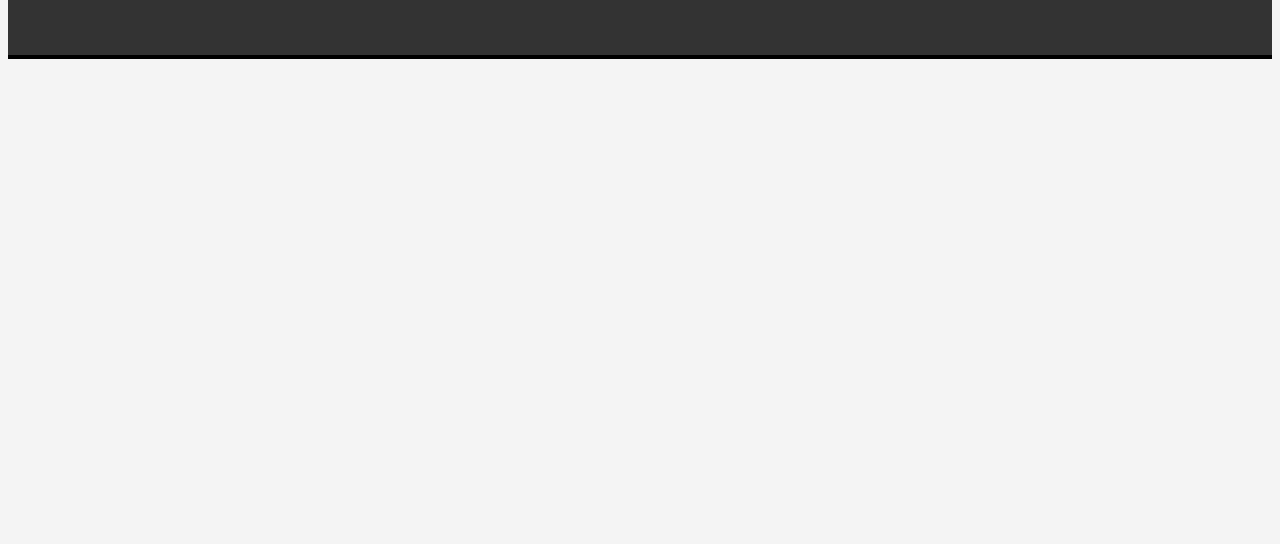
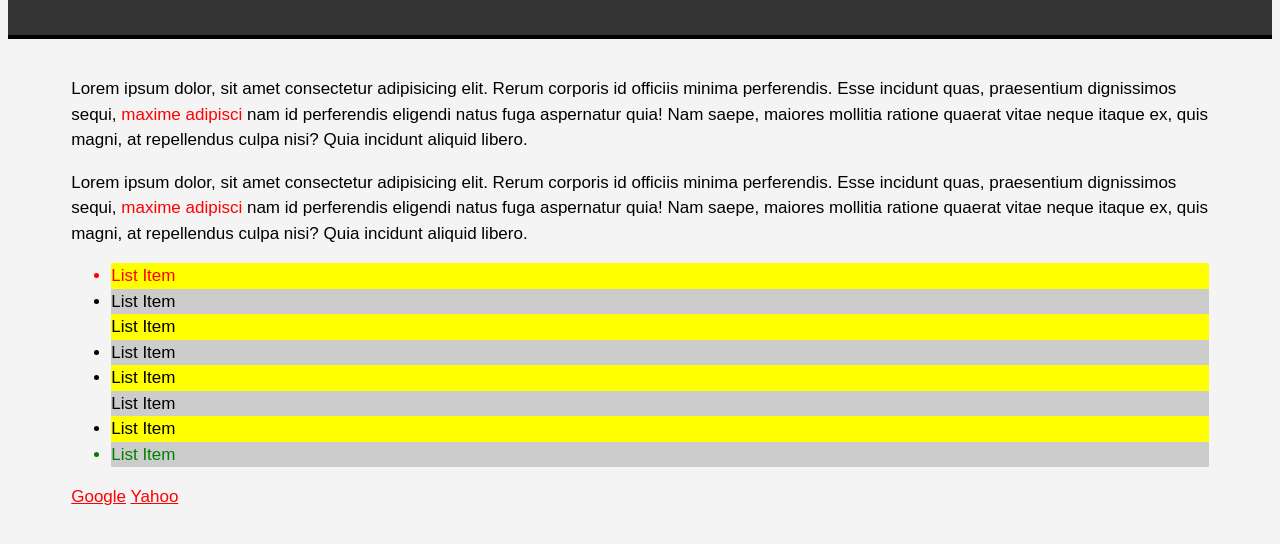
Before and after one commit to kaseyknudsen/jquery-crash-course, a plain HTML site: page index.html in a window 1280 px wide. Shown: the part 84-628 px from the top of the page. Drawn offline with nearby package versions, Linux system fonts and the light colour scheme.

Commit message:
finished selectors video

```diff
--- a/index.html
+++ b/index.html
@@ -9,17 +9,75 @@
       integrity="sha256-2Pmvv0kuTBOenSvLm6bvfBSSHrUJ+3A7x6P5Ebd07/g="
       crossorigin="anonymous"
     ></script>
-    <link rel="stylesheet" href="style.css">
+    <link rel="stylesheet" href="style.css" />
   </head>
   <body>
     <header>
-        <h1>JQuery Crash Course</h1>
-        <div class="container">
+      <h1>JQuery Crash Course</h1>
+    </header>
+    <div class="container">
+      <h1 id="heading1">Heading 1</h1>
+      <p id="para1">
+        Lorem ipsum dolor, sit amet consectetur adipisicing elit. Rerum corporis
+        id officiis minima perferendis. Esse incidunt quas, praesentium
+        dignissimos sequi, <span>maxime adipisci</span> nam id perferendis
+        eligendi natus fuga aspernatur quia! Nam saepe, maiores mollitia ratione
+        quaerat vitae neque itaque ex, quis magni, at repellendus culpa nisi?
+        Quia incidunt aliquid libero.
+      </p>
+      <h1 class="heading2">Heading 1</h1>
+      <p class="para2">
+        Lorem ipsum dolor, sit amet consectetur adipisicing elit. Rerum corporis
+        id officiis minima perferendis. Esse incidunt quas, praesentium
+        dignissimos sequi, <span>maxime adipisci</span> nam id perferendis
+        eligendi natus fuga aspernatur quia! Nam saepe, maiores mollitia ratione
+        quaerat vitae neque itaque ex, quis magni, at repellendus culpa nisi?
+        Quia incidunt aliquid libero.
+      </p>
+      <ul id="list">
+        <li>List Item</li>
+        <li>List Item</li>
+        <li>List Item</li>
+        <li>List Item</li>
+        <li>List Item</li>
+        <li>List Item</li>
+        <li>List Item</li>
+        <li>List Item</li>
+      </ul>
+      <input type="button" value="button 1" />
+      <input type="submit" value="button 1" />
+      <input type="text" />
 
-        </div>
-    </header>
+      <a href="http://google.com">Google</a>
+      <a href="http://yahoo.com">Yahoo</a>
+    </div>
+
     <script>
+      //   $("h1").hide();
+      // access ID using element tag
+      $("h1#heading1").hide();
+      //access class using element tag
+      $("h1.heading2").hide();
+      //this also works
+      $(".heading2").hide();
+      //get the span in the paragraph
+      $("p span").css("color", "red");
 
+      $("ul#list li:first").css("color", "red");
+      $("ul#list li:last").css("color", "green");
+      $("ul#list li:even").css("background-color", "yellow");
+      $("ul#list li:odd").css("background-color", "#cccccc");
+      //removes bullets from every 3rd list item
+      $("ul#list li:nth-child(3n)").css("list-style", "none");
+      $(":button").hide();
+      $(":submit").hide();
+      $(":text").hide();
+      //this targets all hrefs
+      $("[href]").css("color", "red");
+      //this targets just yahoo link
+      $("a[href='http://yahoo.com']").css("color", "red");
+      //this hides everything
+      //   $("*").hide();
     </script>
   </body>
 </html>
```
